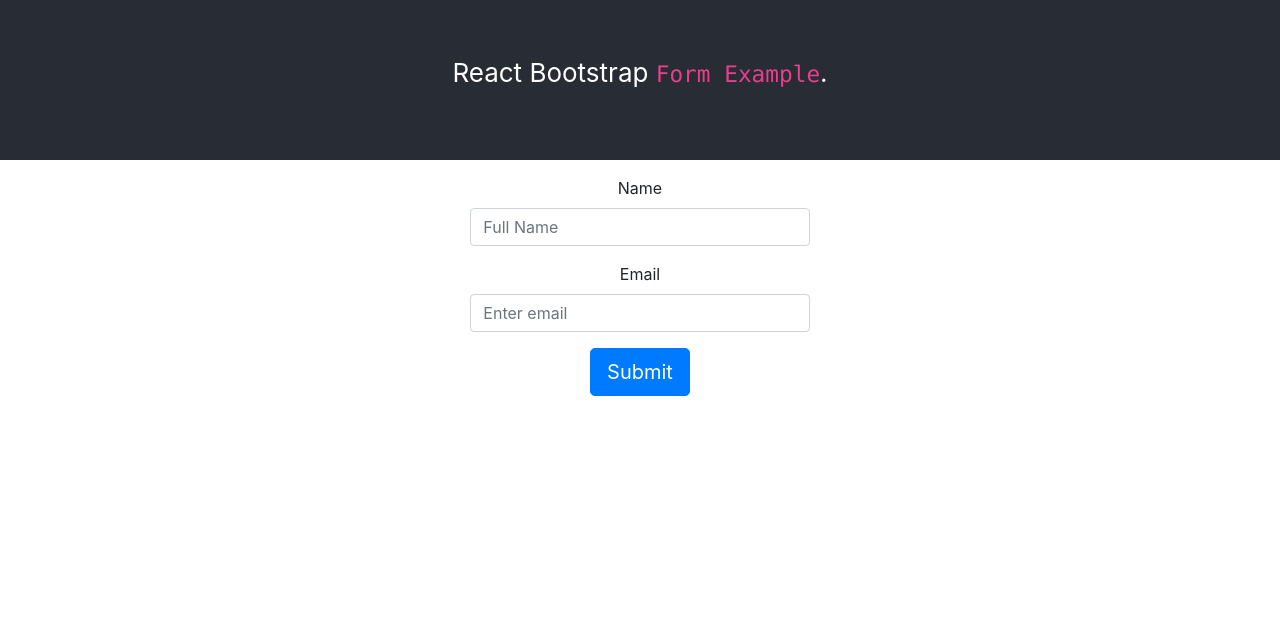
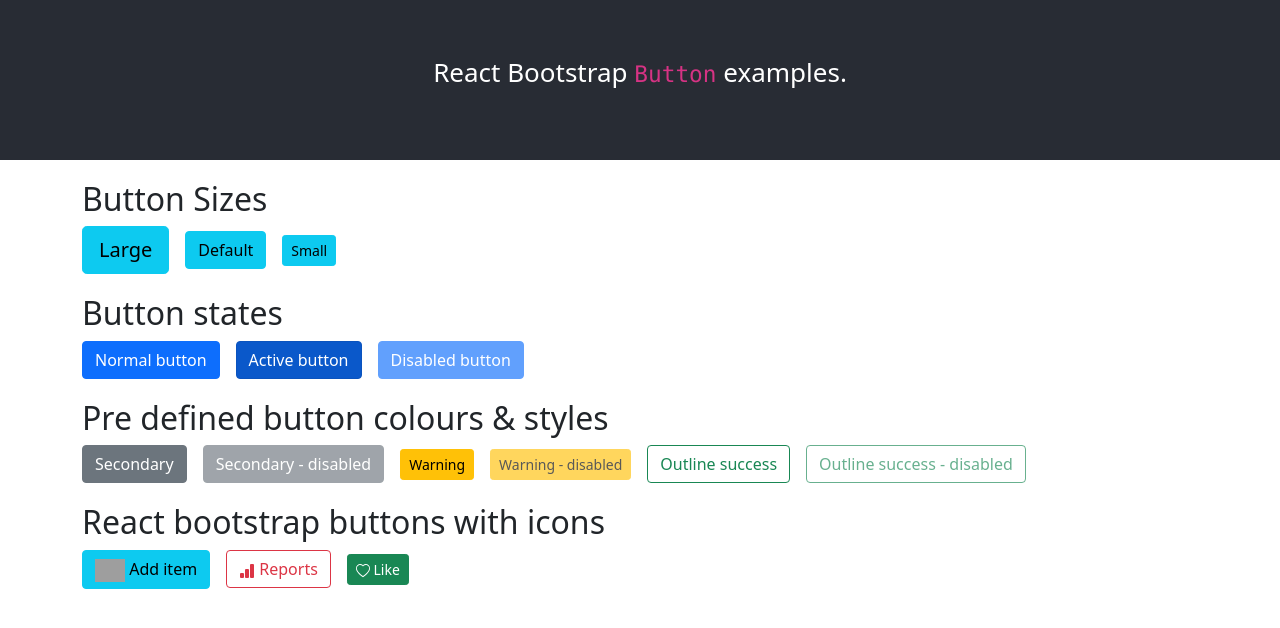
Before and after one commit to EmilyChristy/react-bootstrap-form-basic, a React (Create React App) app: page / in a window 1280 px wide. Shown: the top 628 px of the page. Built offline with nearby package versions, Linux system fonts and the light colour scheme; grey boxes are pictures that could not be loaded.

Commit message:
Button example code

```diff
--- a/package.json
+++ b/package.json
@@ -6,9 +6,10 @@
     "@testing-library/jest-dom": "^5.12.0",
     "@testing-library/react": "^11.2.6",
     "@testing-library/user-event": "^12.8.3",
-    "bootstrap": "^4.6.0",
+    "bootstrap": "^5.1.1",
     "react": "^17.0.2",
-    "react-bootstrap": "^1.5.2",
+    "react-bootstrap": "^2.0.0-rc.0",
+    "react-bootstrap-icons": "^1.5.0",
     "react-dom": "^17.0.2",
     "react-scripts": "4.0.3",
     "web-vitals": "^1.1.1"
--- a/src/App.css
+++ b/src/App.css
@@ -27,3 +27,8 @@
 .App-link {
   color: #61dafb;
 }
+
+h2 {
+  margin-top: 20px;
+  text-align: left;
+}
--- a/src/App.js
+++ b/src/App.js
@@ -1,87 +1,49 @@
-import React, { useState, useEffect } from "react"; //useEffect, useRef
+import React, { useState } from "react";
 import "bootstrap/dist/css/bootstrap.min.css";
 
 import Container from "react-bootstrap/Container";
 import Row from "react-bootstrap/Row";
 import Col from "react-bootstrap/Col";
+import Stack from "react-bootstrap/Stack";
+
 import Button from "react-bootstrap/Button";
-import Form from "react-bootstrap/Form";
 import Alert from "react-bootstrap/Alert";
+
+import addImg from "../src/img/add.svg";
+import { Heart } from "react-bootstrap-icons";
+import { BarChartFill } from "react-bootstrap-icons";
 
 import "./App.css";
 
 function App() {
   const [showMessage, setShowMessage] = useState(false);
-  const [values, setValues] = useState({
-    fullname: "",
-    email: "",
-  });
-  const [formerrors, setFormErrors] = useState({});
-  const [isSubmitting, setIsSubmitting] = useState(false);
 
-  useEffect(() => {
-    if (Object.keys(formerrors).length === 0 && isSubmitting) {
-      //complete submission
-      console.log("Form data is ok so complete submission");
-    }
-  }, [formerrors, isSubmitting]);
+  // const handleSubmit = (event) => {
+  //   if (event) event.preventDefault();
 
-  //this method handles the each form field changing and updates the relevant
-  //state value for that input
-  const handleChange = (event) => {
-    // event.persist();
-    setValues((values) => ({
-      ...values,
-      [event.target.name]: event.target.value,
-    }));
-  };
-
-  //this method will check each field in your form. You define
-  //the rules for each field
-  const validate = () => {
-    console.log("Validate the form....");
-
-    let errors = {};
-
-    //name field
-    if (!values.fullname) {
-      errors.fullname = "Full name is required";
-    }
-
-    //email field
-    if (!values.email) {
-      errors.email = "Email address is required";
-    } else if (!/\S+@\S+\.\S+/.test(values.email)) {
-      errors.email = "Email address is invalid";
-    }
-    return errors;
-  };
-
-  const handleSubmit = (event) => {
-    if (event) event.preventDefault();
-    console.log("Submitting the form ->");
-    setIsSubmitting(true);
-    setFormErrors(validate(values));
-  };
+  //   if (validate(values)) {
+  //     setShowMessage(true);
+  //   } else {
+  //     setShowMessage(false);
+  //   }
+  // };
 
   return (
     <div className="App">
       <header className="App-header">
         <p>
-          React Bootstrap <code>Form Example</code>.
+          React Bootstrap <code>Button</code> examples.
         </p>
       </header>
-      <Container className="p-3">
       <Container>
         <Row>
           <Col>
             <Alert show={showMessage} variant="success">
               <Alert.Heading>Success</Alert.Heading>
               <p>
-                  This is an alert, and these can be shown in a variety of
-                  styles provided by Bootstrap. Our form submit button simply
-                  shows this alert. Another post will go through form validation
-                  and errors.
+                This is an alert, and these can be shown in a variety of styles
+                provided by Bootstrap. Our form submit button simply shows this
+                alert. Another post will go through form validation and errors.
               </p>
               <hr />
               <div className="d-flex justify-content-end">
@@ -96,52 +58,57 @@
           </Col>
         </Row>
         <Row>
-            <Col></Col>
-            <Col>
-              <Form onSubmit={handleSubmit}>
-                <Form.Group controlId="formGridName">
-                  <Form.Label>Name</Form.Label>
-                  <Form.Control
-                    placeholder="Full Name"
-                    type="text"
-                    name="fullname"
-                    value={values.fullname}
-                    onChange={handleChange}
-                    required
-                  />
-                  {formerrors.name && (
-                    <p className="frmError">{formerrors.name}</p>
-                  )}
-                </Form.Group>
-                <Form.Row>
-                  <Form.Group as={Col} controlId="formGridEmail">
-                    <Form.Label>Email</Form.Label>
-                    <Form.Control
-                      placeholder="Enter email"
-                      type="email"
-                      name="email"
-                      value={values.email}
-                      onChange={handleChange}
-                    />
-                    {formerrors.email && (
-                      <p className="text-warning">{formerrors.email}</p>
-                    )}
-                  </Form.Group>
-                </Form.Row>
+          <Col className="text-left">
+            <h2>Button Sizes</h2>
+            <Stack direction="horizontal" gap={3}>
+              <Button size="lg" variant="info">
+                Large
+              </Button>
+              <Button variant="info">Default</Button>{" "}
+              <Button size="sm" variant="info">
+                Small
+              </Button>
+            </Stack>
 
-                <Button
-                  type="submit"
-                  variant="primary"
-                  size="lg"
-                  //disabled={disable}
-                >
-                  Submit
+            <h2>Button states</h2>
+            <Stack direction="horizontal" gap={3}>
+              <Button>Normal button</Button>{" "}
+              <Button active>Active button</Button>{" "}
+              <Button disabled>Disabled button</Button>
+            </Stack>
+
+            <h2>Pre defined button colours & styles</h2>
+            <Stack direction="horizontal" gap={3}>
+              <Button variant="secondary">Secondary</Button>{" "}
+              <Button variant="secondary" disabled>
+                Secondary - disabled
               </Button>
-              </Form>
+              <Button size="sm" variant="warning">
+                Warning
+              </Button>{" "}
+              <Button size="sm" variant="warning" disabled>
+                Warning - disabled
+              </Button>
+              <Button variant="outline-success">Outline success</Button>{" "}
+              <Button variant="outline-success" disabled>
+                Outline success - disabled
+              </Button>{" "}
+            </Stack>
+
+            <h2>React bootstrap buttons with icons</h2>
+            <Stack direction="horizontal" gap={3}>
+              <Button variant="info">
+                <img src={addImg} alt="add item" width="30" /> Add item
+              </Button>{" "}
+              <Button variant="outline-danger">
+                <BarChartFill /> Reports
+              </Button>
+              <Button size="sm" variant="success">
+                <Heart /> Like
+              </Button>
+            </Stack>
           </Col>
-            <Col></Col>
         </Row>
-        </Container>
       </Container>
     </div>
   );
```
Also changed, not shown: 1 other file (tests, documents, lock files or other folders). Lines whose indentation alone changed are shown as unchanged.
